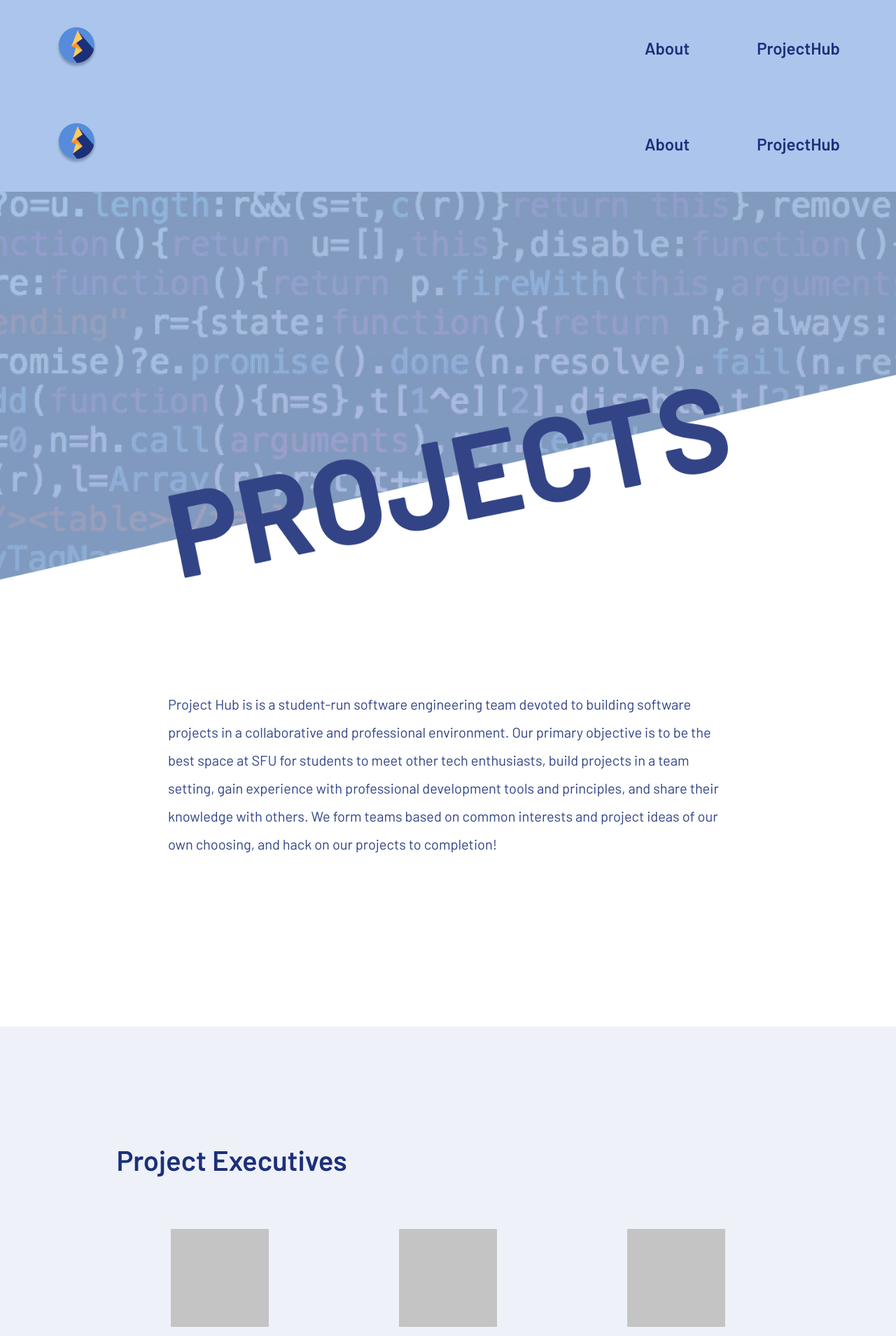
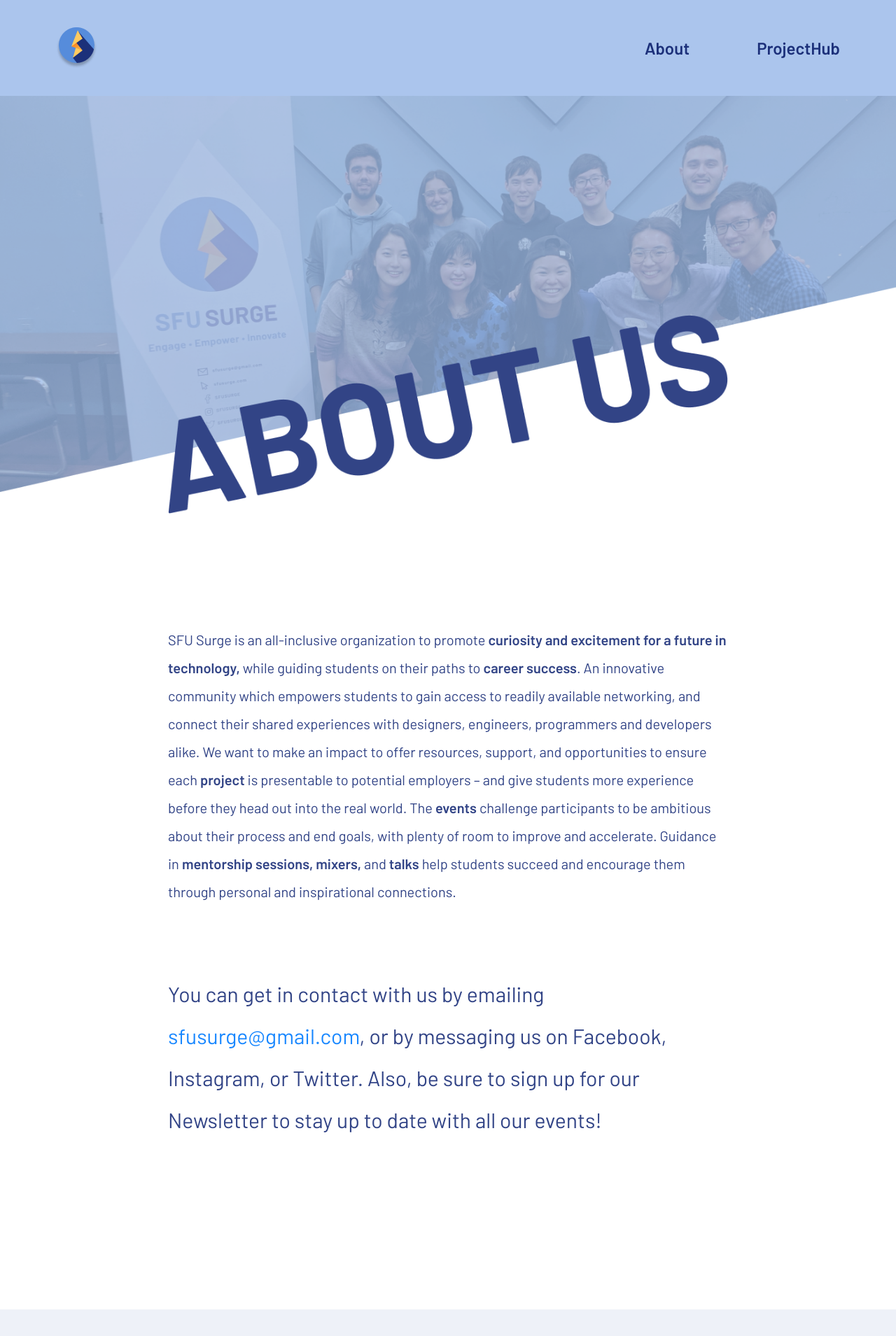
Before and after one commit to sfusurge/surgewebsite, a React (Create React App) app in the folder surge-app/: page /about in a window 1280 px wide. Shown: the top 1909 px of the page at 70% size. Built offline with nearby package versions, Linux system fonts and the light colour scheme.

Commit message:
added react router

```diff
--- a/surge-app/package.json
+++ b/surge-app/package.json
@@ -9,6 +9,7 @@
     "bootstrap": "^4.4.1",
     "react": "^16.12.0",
     "react-dom": "^16.12.0",
+    "react-router-dom": "^5.1.2",
     "react-scripts": "3.3.1"
   },
   "scripts": {
--- a/surge-app/src/App.js
+++ b/surge-app/src/App.js
@@ -1,7 +1,8 @@
 import React, { Component } from "react";
+import { BrowserRouter as Router, Switch, Route } from "react-router-dom";
+import About from "./components/About";
 import Projects from "./components/Projects";
 import NavBar from "./components/Navigation/NavBar";
-import Footer from "./components/Navigation/Footer";
 import SideBar from "./components/SideBar/SideBar";
 import PageFade from "./components/SideBar/PageFade";
 import "bootstrap/dist/css/bootstrap.min.css";
@@ -29,12 +30,15 @@
     }
 
     return (
-      <div className="App">
-        <NavBar sidebarClickHandler={this.sidebarToggleClickHandler}></NavBar>
-        <SideBar visibility={this.state.sidebarOpen}></SideBar>
-        {pagefade}
-        <Projects></Projects>
-      </div>
+      <Router>
+        <div className="App">
+          <NavBar sidebarClickHandler={this.sidebarToggleClickHandler}></NavBar>
+          <Route path="/about" component={About} />
+          <Route path="/projects" component={Projects} />
+          <SideBar visibility={this.state.sidebarOpen}></SideBar>
+          {pagefade}
+        </div>
+      </Router>
     );
   }
 }
--- a/surge-app/src/components/About.jsx
+++ b/surge-app/src/components/About.jsx
@@ -27,7 +27,6 @@
   render() {
     return (
       <React.Fragment>
-        <NavBar></NavBar>
         <div className="container-fluid" id="aboutUsHeaderImg">
           <section id="pgHeading">
             <div className="titleDiv">
@@ -60,10 +59,10 @@
             </div>
 
             <p className="contactDescription">
-              You can get in contact with us by emailing sfusurge@gmail.com, or
-              by messaging us on Facebook, Instagram, or Twitter. Also, be sure
-              to sign up for our Newsletter to stay up to date with all our
-              events!
+              You can get in contact with us by emailing{" "}
+              <a href="mailto: sfusurge@gmail.com">sfusurge@gmail.com</a>, or by
+              messaging us on Facebook, Instagram, or Twitter. Also, be sure to
+              sign up for our Newsletter to stay up to date with all our events!
             </p>
           </section>
         </div>
--- a/surge-app/src/components/Navigation/NavBar.js
+++ b/surge-app/src/components/Navigation/NavBar.js
@@ -1,13 +1,16 @@
-import React from 'react';
-import SurgeLogo from "../../assets/surge-logo-small.png"
-import './NavBar.css';
-import SideBarToggleButton from '../SideBar/SideBarToggleButton'
+import React from "react";
+import { Link } from "react-router-dom";
+import SurgeLogo from "../../assets/surge-logo-small.png";
+import "./NavBar.css";
+import SideBarToggleButton from "../SideBar/SideBarToggleButton";
 
 const NavBar = props => (
   <header className="navbar">
     <nav className="navbar-navigator">
       <div className="sidebar-toggle-button">
-                <SideBarToggleButton click={props.sidebarClickHandler}></SideBarToggleButton>
+        <SideBarToggleButton
+          click={props.sidebarClickHandler}
+        ></SideBarToggleButton>
       </div>
       <div className="navbar-logo">
         <a href="/">
@@ -18,8 +21,12 @@
       <div className="navbar-items">
         <ul>
           {/* update the links later */}
-                    <li><a href="/">About</a></li>
-                    <li><a href="/">ProjectHub</a></li>
+          <Link to="/about">
+            <li>About</li>
+          </Link>
+          <Link to="/projects">
+            <li>ProjectHub</li>
+          </Link>
         </ul>
       </div>
     </nav>
--- a/surge-app/src/components/Projects.jsx
+++ b/surge-app/src/components/Projects.jsx
@@ -11,7 +11,6 @@
   render() {
     return (
       <React.Fragment>
-        <NavBar></NavBar>
         <div className="container-fluid" id="projectsHeaderImg">
           <section id="pgHeading">
             <div id="overlay-div">
```
Also changed, not shown: 1 other file (tests, documents, lock files or other folders). Lines whose indentation alone changed are shown as unchanged.
